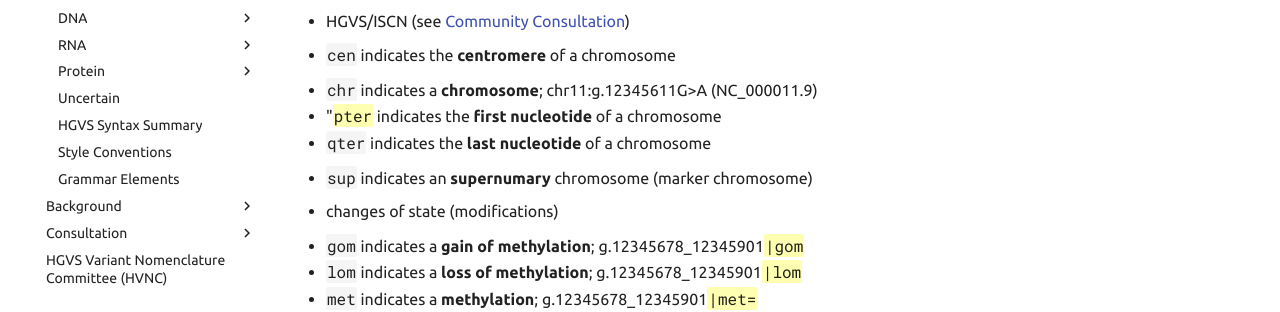
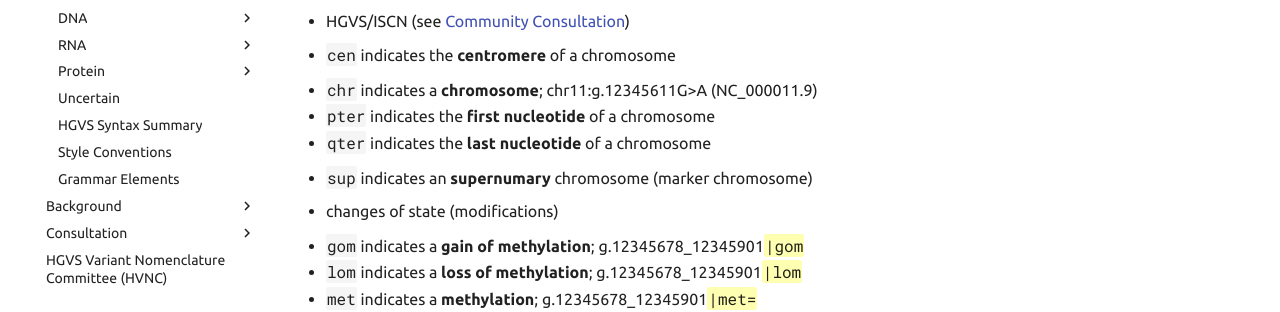
Before and after one commit to HGVSnomenclature/hgvs-nomenclature, an MkDocs documentation site: the page built from docs/recommendations/general.md, in a window 1280 px wide and 900 px high, scrolled down 2987 px. Shown: the part 153-465 px from the top of the window. Built offline with MkDocs 1.6.1 and Material for MkDocs 9.7.7, drawn with Linux system fonts in a browser that asks for light colours.

Commit message:
Update general.md
corrected typo

```diff
--- a/docs/recommendations/general.md
+++ b/docs/recommendations/general.md
@@ -88,7 +88,7 @@ Specific abbreviations are used to describe different variant types.
 
   - `cen` indicates the **centromere** of a chromosome
   - `chr` indicates a **chromosome**; chr11:g.12345611G>A (NC_000011.9)
-  - "<code class="spot1">pter</code> indicates the **first nucleotide** of a chromosome
+  - `pter` indicates the **first nucleotide** of a chromosome
   - `qter` indicates the **last nucleotide** of a chromosome
   - `sup` indicates an **supernumary** chromosome (marker chromosome)
 
```
